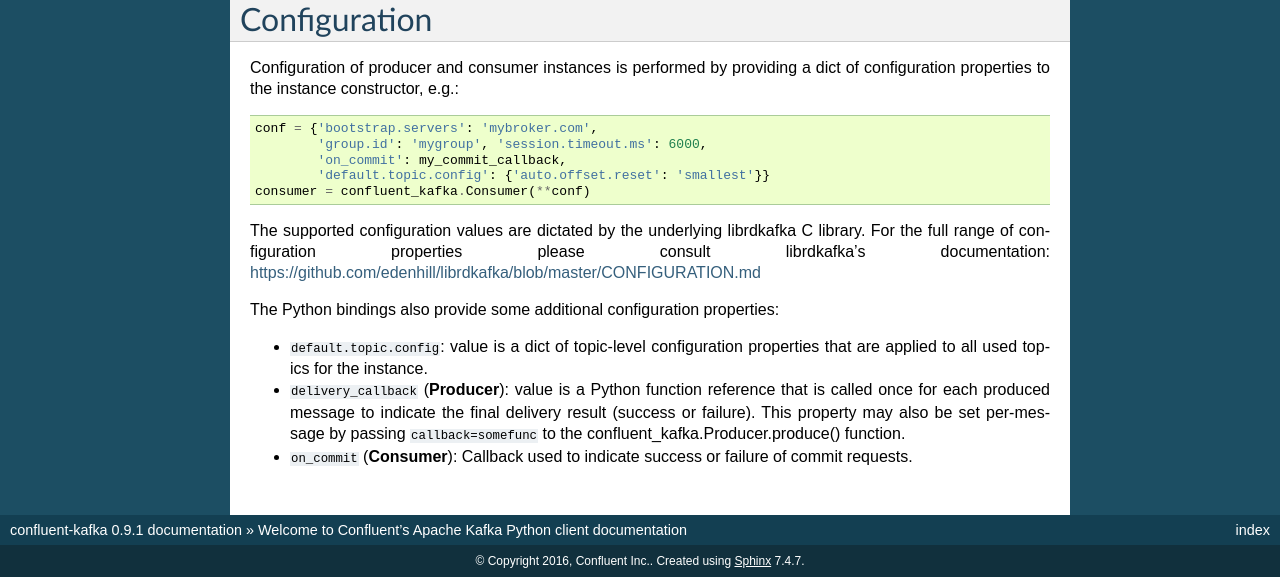
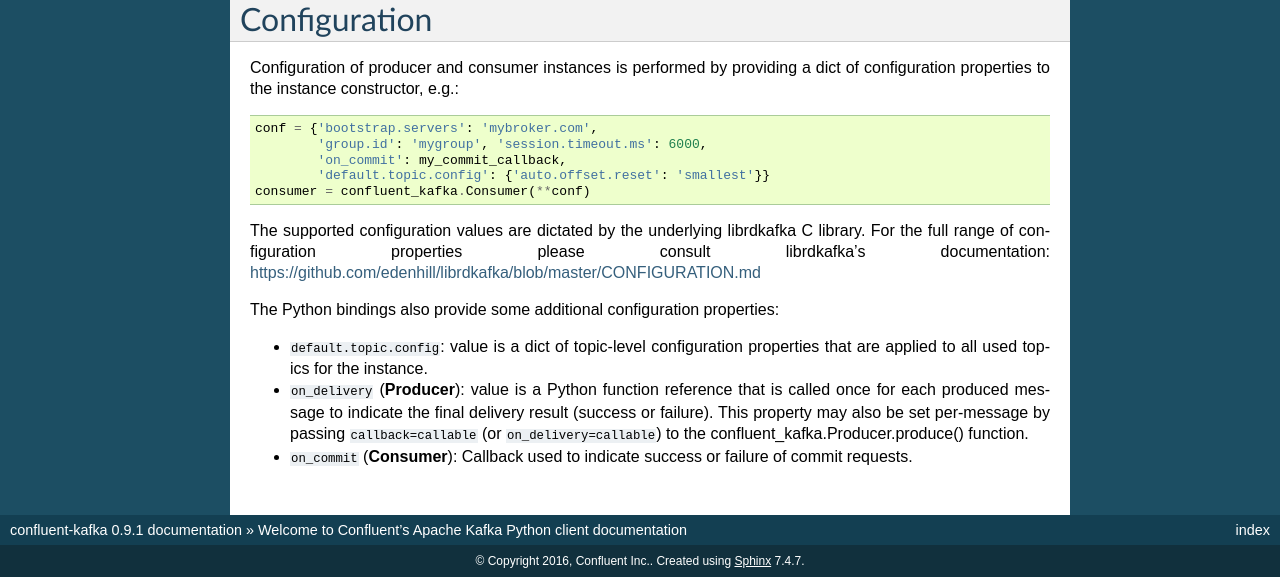
Before and after one commit to confluentinc/confluent-kafka-python, a Sphinx documentation site: the page built from docs/index.rst, in a window 1280 px wide, cut to the strip 380-957 px from the top of the page. Built offline with Sphinx 7.4.7, drawn with Linux system fonts in a browser that asks for light colours.

Commit message:
Renamed producer delivery_callback to on_delivery

```diff
--- a/docs/index.rst
+++ b/docs/index.rst
@@ -35,11 +35,11 @@
 * ``default.topic.config``: value is a dict of topic-level configuration
   properties that are applied to all used topics for the instance.
 
-* ``delivery_callback`` (**Producer**): value is a Python function reference
+* ``on_delivery`` (**Producer**): value is a Python function reference
   that is called once for each produced message to indicate the final
   delivery result (success or failure).
-  This property may also be set per-message by passing ``callback=somefunc``
-  to the confluent_kafka.Producer.produce() function.
+  This property may also be set per-message by passing ``callback=callable``
+  (or ``on_delivery=callable``) to the confluent_kafka.Producer.produce() function.
 
 * ``on_commit`` (**Consumer**): Callback used to indicate success or failure
   of commit requests.
```
Also changed, not shown: 2 other files.
